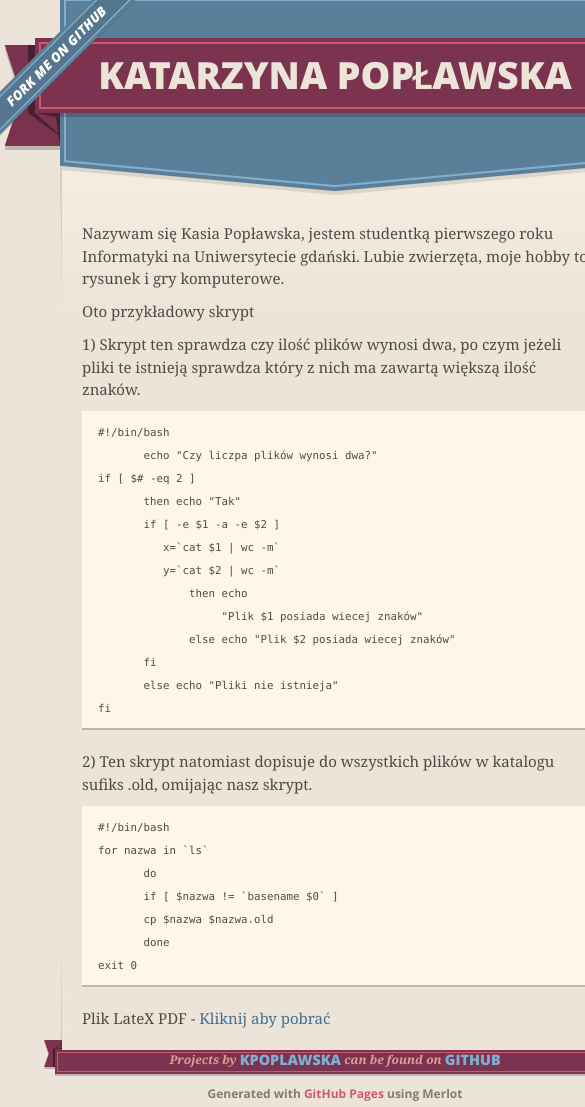
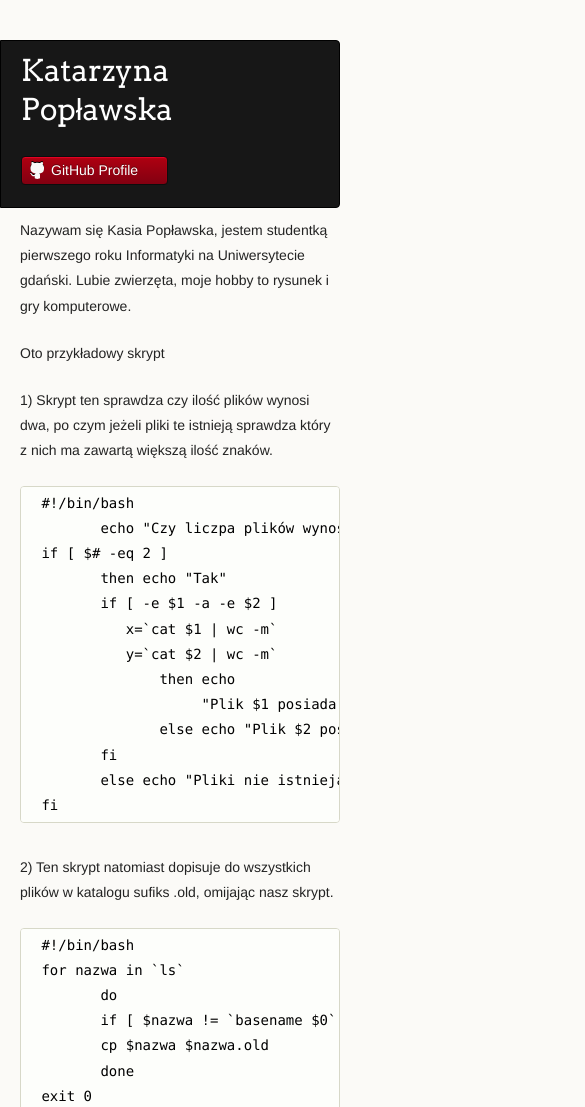
Before and after one commit to kpoplawska/kpoplawska.github.io, a plain HTML site: page index.html in a window 390 px wide. Shown: the top 1107 px of the page, 585 px wide, since content can reach past the window. Drawn offline with nearby package versions, Linux system fonts and the light colour scheme.

Commit message:
Replace master branch with page content via GitHub

```diff
--- a/index.html
+++ b/index.html
@@ -1,50 +1,32 @@
-<!DOCTYPE html>
+<!doctype html>
 <html>
   <head>
-    <meta charset='utf-8'>
+    <meta charset="utf-8">
     <meta http-equiv="X-UA-Compatible" content="chrome=1">
-    <meta name="viewport" content="width=640" />
+    <title>Katarzyna Popławska by kpoplawska</title>
 
-    <link rel="stylesheet" href="stylesheets/core.css" media="screen"/>
-    <link rel="stylesheet" href="stylesheets/mobile.css" media="handheld, only screen and (max-device-width:640px)"/>
-    <link rel="stylesheet" href="stylesheets/pygment_trac.css"/>
-
-    <script type="text/javascript" src="javascripts/modernizr.js"></script>
-    <script type="text/javascript" src="https://ajax.googleapis.com/ajax/libs/jquery/1.7.1/jquery.min.js"></script>
-    <script type="text/javascript" src="javascripts/headsmart.min.js"></script>
-    <script type="text/javascript">
-      $(document).ready(function () {
-        $('#main_content').headsmart()
-      })
-    </script>
-    <title>Katarzyna Popławska by kpoplawska</title>
+    <link rel="stylesheet" href="stylesheets/styles.css">
+    <link rel="stylesheet" href="stylesheets/pygment_trac.css">
+    <script src="javascripts/scale.fix.js"></script>
+    <meta name="viewport" content="width=device-width, initial-scale=1, user-scalable=no">
+    <!--[if lt IE 9]>
+    <script src="//html5shiv.googlecode.com/svn/trunk/html5.js"></script>
+    <![endif]-->
   </head>
-
   <body>
-    <a id="forkme_banner" href="https://github.com/kpoplawska">View on GitHub</a>
-    <div class="shell">
-
+    <div class="wrapper">
       <header>
-        <span class="ribbon-outer">
-          <span class="ribbon-inner">
-            <h1>Katarzyna Popławska</h1>
-            <h2></h2>
-          </span>
-          <span class="left-tail"></span>
-          <span class="right-tail"></span>
-        </span>
-      </header>
-
-      <div id="no-downloads">
-        <span class="inner">
-        </span>
-      </div>
+        <h1 class="header">Katarzyna Popławska</h1>
+        <p class="header"></p>
 
 
-      <span class="banner-fix"></span>
 
+        <ul>
+          <li><a class="buttons github" href="https://github.com/kpoplawska">GitHub Profile</a></li>
+        </ul>
 
-      <section id="main_content">
+      </header>
+      <section>
         <p>Nazywam się Kasia Popławska, jestem studentką pierwszego roku Informatyki na Uniwersytecie gdański. Lubie zwierzęta, moje hobby to rysunek i gry komputerowe.</p>
 
 <p>Oto przykładowy skrypt </p>
@@ -79,21 +61,11 @@
 
 <p>Plik LateX PDF - <a href="http://wyslijto.pl/files/download/9uqizbt7h1">Kliknij aby pobrać</a></p>
       </section>
-
       <footer>
-        <span class="ribbon-outer">
-          <span class="ribbon-inner">
-            <p>Projects by <a href="https://github.com/kpoplawska">kpoplawska</a> can be found on <a href="https://github.com/kpoplawska">GitHub</a></p>
-          </span>
-          <span class="left-tail"></span>
-          <span class="right-tail"></span>
-        </span>
-        <p>Generated with <a href="http://pages.github.com">GitHub Pages</a> using Merlot</p>
-        <span class="octocat"></span>
+        <p><small>Hosted on <a href="http://pages.github.com">GitHub Pages</a> using the Dinky theme</small></p>
       </footer>
-
     </div>
-
+    <!--[if !IE]><script>fixScale(document);</script><![endif]-->
 
   </body>
 </html>
--- /dev/null
+++ b/javascripts/scale.fix.js
@@ -0,0 +1,20 @@
+fixScale = function(doc) {
+
+	var addEvent = 'addEventListener',
+	    type = 'gesturestart',
+	    qsa = 'querySelectorAll',
+	    scales = [1, 1],
+	    meta = qsa in doc ? doc[qsa]('meta[name=viewport]') : [];
+
+	function fix() {
+		meta.content = 'width=device-width,minimum-scale=' + scales[0] + ',maximum-scale=' + scales[1];
+		doc.removeEventListener(type, fix, true);
+	}
+
+	if ((meta = meta[meta.length - 1]) && addEvent in doc) {
+		fix();
+		scales = [.25, 1.6];
+		doc[addEvent](type, fix, true);
+	}
+
+};
--- /dev/null
+++ b/stylesheets/styles.css
@@ -0,0 +1,421 @@
+@import url(https://fonts.googleapis.com/css?family=Arvo:400,700,400italic);
+
+/* MeyerWeb Reset */
+
+html, body, div, span, applet, object, iframe,
+h1, h2, h3, h4, h5, h6, p, blockquote, pre,
+a, abbr, acronym, address, big, cite, code,
+del, dfn, em, img, ins, kbd, q, s, samp,
+small, strike, strong, sub, sup, tt, var,
+b, u, i, center,
+dl, dt, dd, ol, ul, li,
+fieldset, form, label, legend,
+table, caption, tbody, tfoot, thead, tr, th, td,
+article, aside, canvas, details, embed,
+figure, figcaption, footer, header, hgroup,
+menu, nav, output, ruby, section, summary,
+time, mark, audio, video {
+  margin: 0;
+  padding: 0;
+  border: 0;
+  font: inherit;
+  vertical-align: baseline;
+}
+
+
+/* Base text styles */
+
+body {
+  padding:10px 50px 0 0;
+  font-family:"Helvetica Neue", Helvetica, Arial, sans-serif;
+	font-size: 14px;
+	color: #232323;
+	background-color: #FBFAF7;
+	margin: 0;
+	line-height: 1.8em;
+	-webkit-font-smoothing: antialiased;
+
+}
+
+h1, h2, h3, h4, h5, h6 {
+  color:#232323;
+  margin:36px 0 10px;
+}
+
+p, ul, ol, table, dl {
+  margin:0 0 22px;
+}
+
+h1, h2, h3 {
+	font-family: Arvo, Monaco, serif;
+  line-height:1.3;
+	font-weight: normal;
+}
+
+h1,h2, h3 {
+	display: block;
+	border-bottom: 1px solid #ccc;
+	padding-bottom: 5px;
+}
+
+h1 {
+	font-size: 30px;
+}
+
+h2 {
+	font-size: 24px;
+}
+
+h3 {
+	font-size: 18px;
+}
+
+h4, h5, h6 {
+	font-family: Arvo, Monaco, serif;
+	font-weight: 700;
+}
+
+a {
+  color:#C30000;
+  font-weight:200;
+  text-decoration:none;
+}
+
+a:hover {
+	text-decoration: underline;
+}
+
+a small {
+	font-size: 12px;
+}
+
+em {
+	font-style: italic;
+}
+
+strong {
+  font-weight:700;
+}
+
+ul {
+  list-style: inside;
+  padding-left: 25px;
+}
+
+ol {
+  list-style: decimal inside;
+  padding-left: 20px;
+}
+
+blockquote {
+  margin: 0;
+  padding: 0 0 0 20px;
+  font-style: italic;
+}
+
+dl, dt, dd, dl p {
+	font-color: #444;
+}
+
+dl dt {
+  font-weight: bold;
+}
+
+dl dd {
+  padding-left: 20px;
+  font-style: italic;
+}
+
+dl p {
+  padding-left: 20px;
+  font-style: italic;
+}
+
+hr {
+  border:0;
+  background:#ccc;
+  height:1px;
+  margin:0 0 24px;
+}
+
+/* Images */
+
+img {
+  position: relative;
+  margin: 0 auto;
+  max-width: 650px;
+  padding: 5px;
+  margin: 10px 0 32px 0;
+  border: 1px solid #ccc;
+}
+
+p img {
+  display: inline;
+  margin: 0;
+  padding: 0;
+  vertical-align: middle;
+  text-align: center;
+  border: none;
+}
+
+/* Code blocks */
+
+code, pre {
+	font-family: Monaco, "Bitstream Vera Sans Mono", "Lucida Console", Terminal, monospace;
+  color:#000;
+  font-size:14px;
+}
+
+pre {
+	padding: 4px 12px;
+  background: #FDFEFB;
+  border-radius:4px;
+  border:1px solid #D7D8C8;
+  overflow: auto;
+  overflow-y: hidden;
+	margin-bottom: 32px;
+}
+
+
+/* Tables */
+
+table {
+  width:100%;
+}
+
+table {
+  border: 1px solid #ccc;
+  margin-bottom: 32px;
+  text-align: left;
+ }
+
+th {
+  font-family: 'Arvo', Helvetica, Arial, sans-serif;
+	font-size: 18px;
+	font-weight: normal;
+  padding: 10px;
+  background: #232323;
+  color: #FDFEFB;
+ }
+
+td {
+  padding: 10px;
+	background: #ccc;
+ }
+
+
+/* Wrapper */
+.wrapper {
+  width:960px;
+}
+
+
+/* Header */
+
+header {
+	background-color: #171717;
+	color: #FDFDFB;
+  width:170px;
+  float:left;
+  position:fixed;
+	border: 1px solid #000;
+	-webkit-border-top-right-radius: 4px;
+	-webkit-border-bottom-right-radius: 4px;
+	-moz-border-radius-topright: 4px;
+	-moz-border-radius-bottomright: 4px;
+	border-top-right-radius: 4px;
+	border-bottom-right-radius: 4px;
+	padding: 34px 25px 22px 50px;
+	margin: 30px 25px 0 0;
+	-webkit-font-smoothing: antialiased;
+}
+
+p.header {
+	font-size: 16px;
+}
+
+h1.header {
+	font-family: Arvo, sans-serif;
+	font-size: 30px;
+	font-weight: 300;
+	line-height: 1.3em;
+	border-bottom: none;
+	margin-top: 0;
+}
+
+
+h1.header, a.header, a.name, header a{
+	color: #fff;
+}
+
+a.header {
+	text-decoration: underline;
+}
+
+a.name {
+	white-space: nowrap;
+}
+
+header ul {
+  list-style:none;
+  padding:0;
+}
+
+header li {
+	list-style-type: none;
+  width:132px;
+  height:15px;
+	margin-bottom: 12px;
+	line-height: 1em;
+	padding: 6px 6px 6px 7px;
+
+	background: #AF0011;
+	background: -moz-linear-gradient(top, #AF0011 0%, #820011 100%);
+  background: -webkit-gradient(linear, left top, left bottom, color-stop(0%,#f8f8f8), color-stop(100%,#dddddd));
+  background: -webkit-linear-gradient(top, #AF0011 0%,#820011 100%);
+  background: -o-linear-gradient(top, #AF0011 0%,#820011 100%);
+  background: -ms-linear-gradient(top, #AF0011 0%,#820011 100%);
+  background: linear-gradient(top, #AF0011 0%,#820011 100%);
+
+	border-radius:4px;
+  border:1px solid #0D0D0D;
+
+	-webkit-box-shadow: inset 0px 1px 1px 0 rgba(233,2,38, 1);
+	box-shadow: inset 0px 1px 1px 0 rgba(233,2,38, 1);
+
+}
+
+header li:hover {
+	background: #C3001D;
+	background: -moz-linear-gradient(top, #C3001D 0%, #950119 100%);
+  background: -webkit-gradient(linear, left top, left bottom, color-stop(0%,#f8f8f8), color-stop(100%,#dddddd));
+  background: -webkit-linear-gradient(top, #C3001D 0%,#950119 100%);
+  background: -o-linear-gradient(top, #C3001D 0%,#950119 100%);
+  background: -ms-linear-gradient(top, #C3001D 0%,#950119 100%);
+  background: linear-gradient(top, #C3001D 0%,#950119 100%);
+}
+
+a.buttons {
+	-webkit-font-smoothing: antialiased;
+	background: url(../images/arrow-down.png) no-repeat;
+	font-weight: normal;
+	text-shadow: rgba(0, 0, 0, 0.4) 0 -1px 0;
+	padding: 2px 2px 2px 22px;
+	height: 30px;
+}
+
+a.github {
+	background: url(../images/octocat-small.png) no-repeat 1px;
+}
+
+a.buttons:hover {
+	color: #fff;
+	text-decoration: none;
+}
+
+
+/* Section - for main page content */
+
+section {
+  width:650px;
+  float:right;
+  padding-bottom:50px;
+}
+
+
+/* Footer */
+
+footer {
+  width:170px;
+  float:left;
+  position:fixed;
+  bottom:10px;
+	padding-left: 50px;
+}
+
+@media print, screen and (max-width: 960px) {
+
+  div.wrapper {
+    width:auto;
+    margin:0;
+  }
+
+  header, section, footer {
+    float:none;
+    position:static;
+    width:auto;
+  }
+
+	footer {
+		border-top: 1px solid #ccc;
+		margin:0 84px 0 50px;
+		padding:0;
+	}
+
+  header {
+    padding-right:320px;
+  }
+
+  section {
+    padding:20px 84px 20px 50px;
+    margin:0 0 20px;
+  }
+
+  header a small {
+    display:inline;
+  }
+
+  header ul {
+    position:absolute;
+    right:130px;
+    top:84px;
+  }
+}
+
+@media print, screen and (max-width: 720px) {
+  body {
+    word-wrap:break-word;
+  }
+
+  header {
+    padding:10px 20px 0;
+		margin-right: 0;
+  }
+
+	section {
+    padding:10px 0 10px 20px;
+    margin:0 0 30px;
+  }
+
+	footer {
+		margin: 0 0 0 30px;
+	}
+
+  header ul, header p.view {
+    position:static;
+  }
+}
+
+@media print, screen and (max-width: 480px) {
+
+  header ul li.download {
+    display:none;
+  }
+
+	footer {
+		margin: 0 0 0 20px;
+	}
+
+	footer a{
+		display:block;
+	}
+
+}
+
+@media print {
+  body {
+    padding:0.4in;
+    font-size:12pt;
+    color:#444;
+  }
+}
```
Also changed, not shown: images/arrow-down.png (added), images/octocat-small.png (added).
